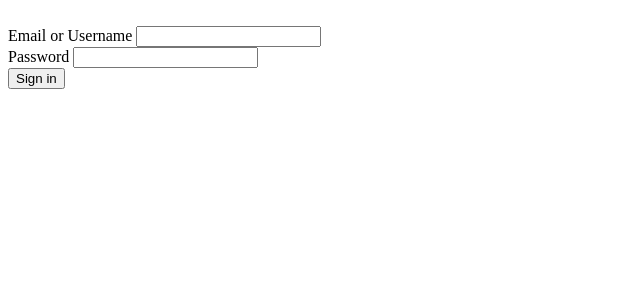
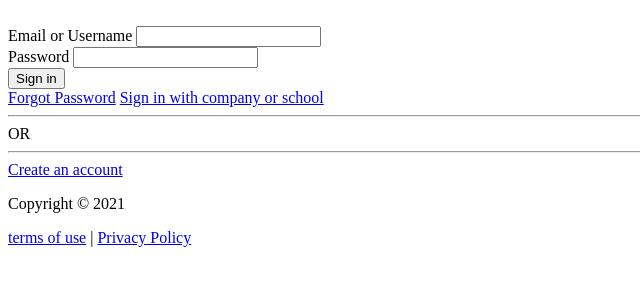
Before and after one commit to Angeluz100/Playing-with-html-css, a plain HTML site: page index.html in a window 1280 px wide. Shown: the whole page, without its empty margins (0-640 px from the left). Drawn offline with Linux system fonts and the light colour scheme.

Commit message:
HTML for the half left of t he project

```diff
--- a/index.html
+++ b/index.html
@@ -27,7 +27,23 @@
                     </div>
                     <button type="submit" class="primary-btn">Sign in</button>
                 </form>
+                <div class="link">
+                    <a href="#">Forgot Password</a>
+                    <a href="#">Sign in with company or school</a>
+                </div>
+                <div class="or">
+                    <hr class="bar">
+                    <span>OR</span>
+                    <hr class="bar">
+                </div>
+                <a href="#" class="secondary-btn">Create an account</a>
             </div>
+            <footer id="main-footer">
+                <p>Copyright &copy; 2021</p>
+                <div>
+                    <a href="#"> terms of use</a> | <a href="#">Privacy Policy</a>
+                </div>
+            </footer>
         </div>
         <div id="right">
 
```
